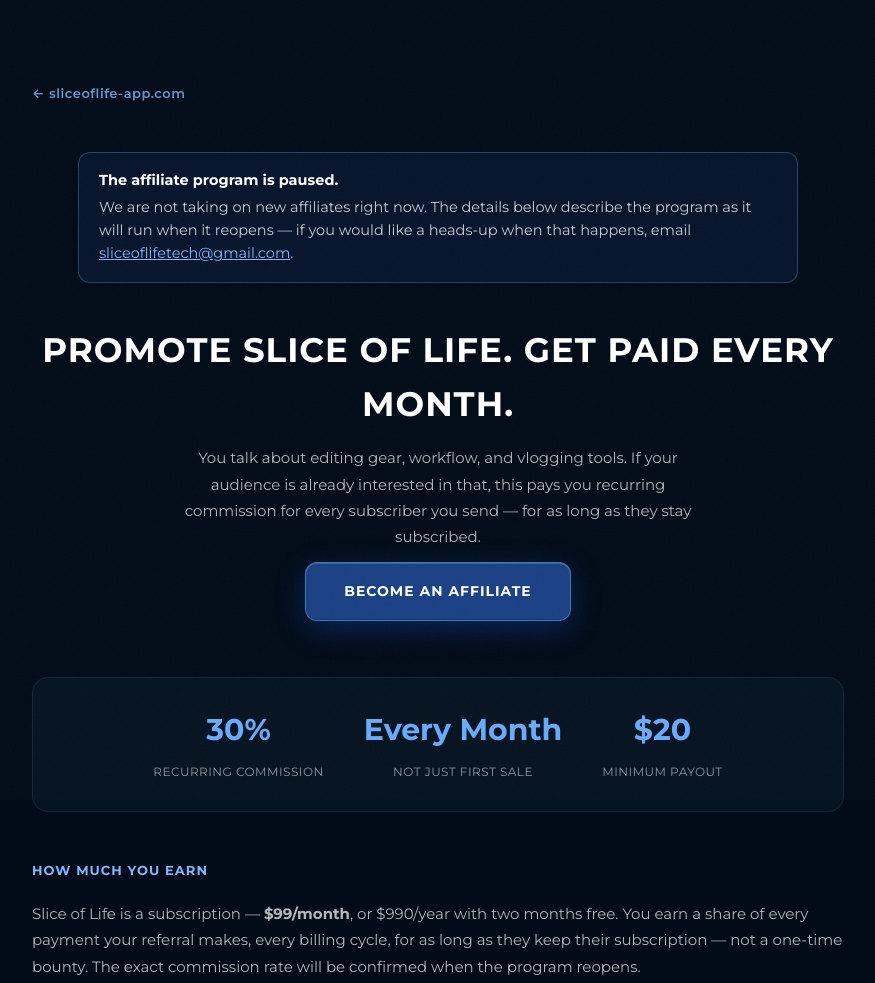
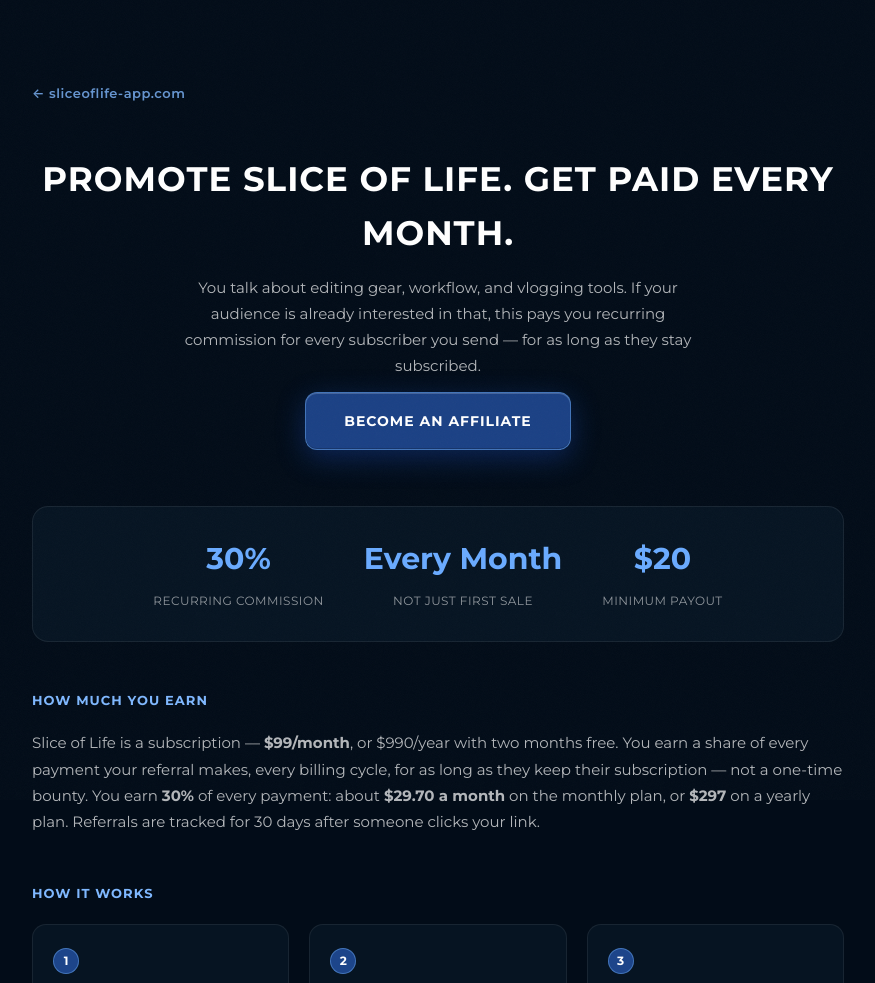
Before and after one commit to sliceoflifeapp/slice-of-life-web, a plain HTML site: page affiliates.html in a window 1280 px wide. Shown: the top 983 px of the page, without its empty margins (202-1077 px from the left). Drawn offline with Linux system fonts and the light colour scheme.

Commit message:
Restore the affiliate program: tracking script, footer link, confirmed commission figures
Co-Authored-By: Claude Sonnet 5.5 <noreply@anthropic.com>

```diff
--- a/affiliates.html
+++ b/affiliates.html
@@ -223,18 +223,6 @@
   <div class="aff-page">
     <a class="back" href="/">← sliceoflife-app.com</a>
 
-    <!-- The program is still paused; the commission rate below has not been
-         re-confirmed against the $99 plan, so the per-subscriber figures were
-         removed rather than recomputed. Restore concrete numbers here when the
-         rate is decided. -->
-    <div class="aff-paused">
-      <strong>The affiliate program is paused.</strong>
-      We are not taking on new affiliates right now. The details below describe
-      the program as it will run when it reopens — if you would like a heads-up
-      when that happens, email
-      <a href="mailto:sliceoflifetech@gmail.com">sliceoflifetech@gmail.com</a>.
-    </div>
-
     <div class="aff-hero">
       <h1>Promote Slice of Life. Get paid every month.</h1>
       <p>You talk about editing gear, workflow, and vlogging tools. If your audience is already interested in that, this pays you recurring commission for every subscriber you send — for as long as they stay subscribed.</p>
@@ -257,7 +245,7 @@
     </div>
 
     <h2>How Much You Earn</h2>
-    <p>Slice of Life is a subscription — <strong>$99/month</strong>, or $990/year with two months free. You earn a share of every payment your referral makes, every billing cycle, for as long as they keep their subscription — not a one-time bounty. The exact commission rate will be confirmed when the program reopens.</p>
+    <p>Slice of Life is a subscription — <strong>$99/month</strong>, or $990/year with two months free. You earn a share of every payment your referral makes, every billing cycle, for as long as they keep their subscription — not a one-time bounty. You earn <strong>30%</strong> of every payment: about <strong>$29.70 a month</strong> on the monthly plan, or <strong>$297</strong> on a yearly plan. Referrals are tracked for 30 days after someone clicks your link.</p>
 
     <h2>How It Works</h2>
     <div class="aff-steps">
```
Also changed, not shown: changelog.html (+3 -5 lines), download.html (+3 -5 lines), downloadfreetrial.html (+3 -5 lines), index.html (+4 -8 lines), update.html (+3 -5 lines).
